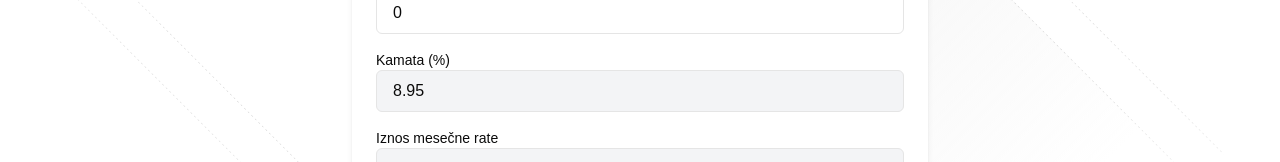
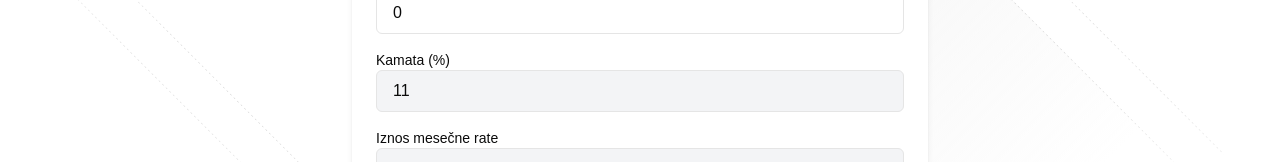
Before and after one commit to darkohedgehog/kreditni-savetnik, a Next.js app: page /kalkulatori/auto-kredit in a window 1280 px wide. Shown: the part 334-496 px from the top of the page. Built offline with nearby package versions, Linux system fonts and the light colour scheme.

Commit message:
Modified file

```diff
--- a/src/components/kalkulatori/AutoKreditComponent.tsx
+++ b/src/components/kalkulatori/AutoKreditComponent.tsx
@@ -4,7 +4,7 @@ import React, { useState } from 'react';
 const AutoKreditComponent: React.FC = () => {
   const [kredit, setKredit] = useState<number>(0);
   const [meseci, setMeseci] = useState<number>(0);
-  const kamata: number = 8.95;
+  const kamata: number = 11.00;
   const [rata, setRata] = useState<string>('');
   const [ukupno, setUkupno] = useState<string>('');
 
--- a/src/components/kalkulatori/StambeniKreditComponent.tsx
+++ b/src/components/kalkulatori/StambeniKreditComponent.tsx
@@ -4,7 +4,7 @@ import React, { useState } from 'react';
 const StambeniKreditComponent: React.FC = () => {
   const [kredit, setKredit] = useState<number>(0);
   const [meseci, setMeseci] = useState<number>(0);
-  const kamata: number = 8.95;
+  const kamata: number = 5.03;
   const [rata, setRata] = useState<string>('');
   const [ukupno, setUkupno] = useState<string>('');
 
```
